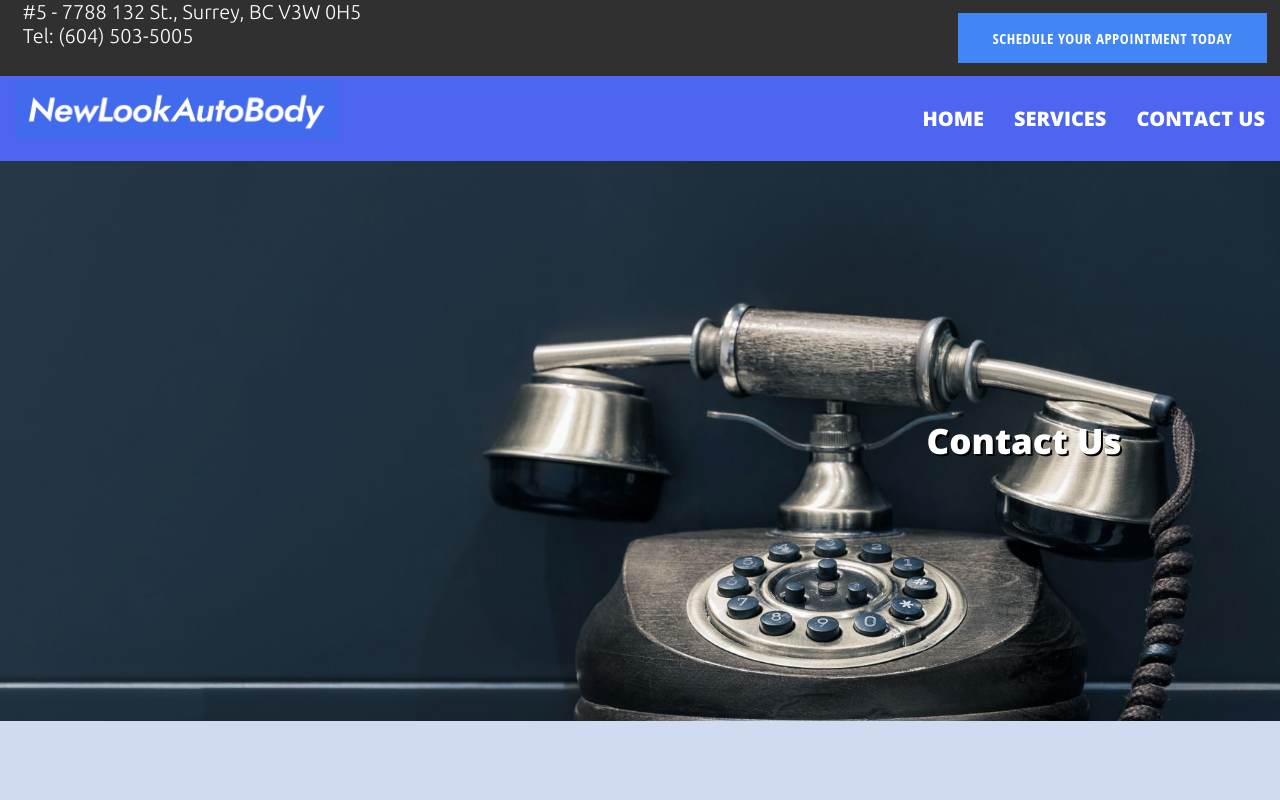
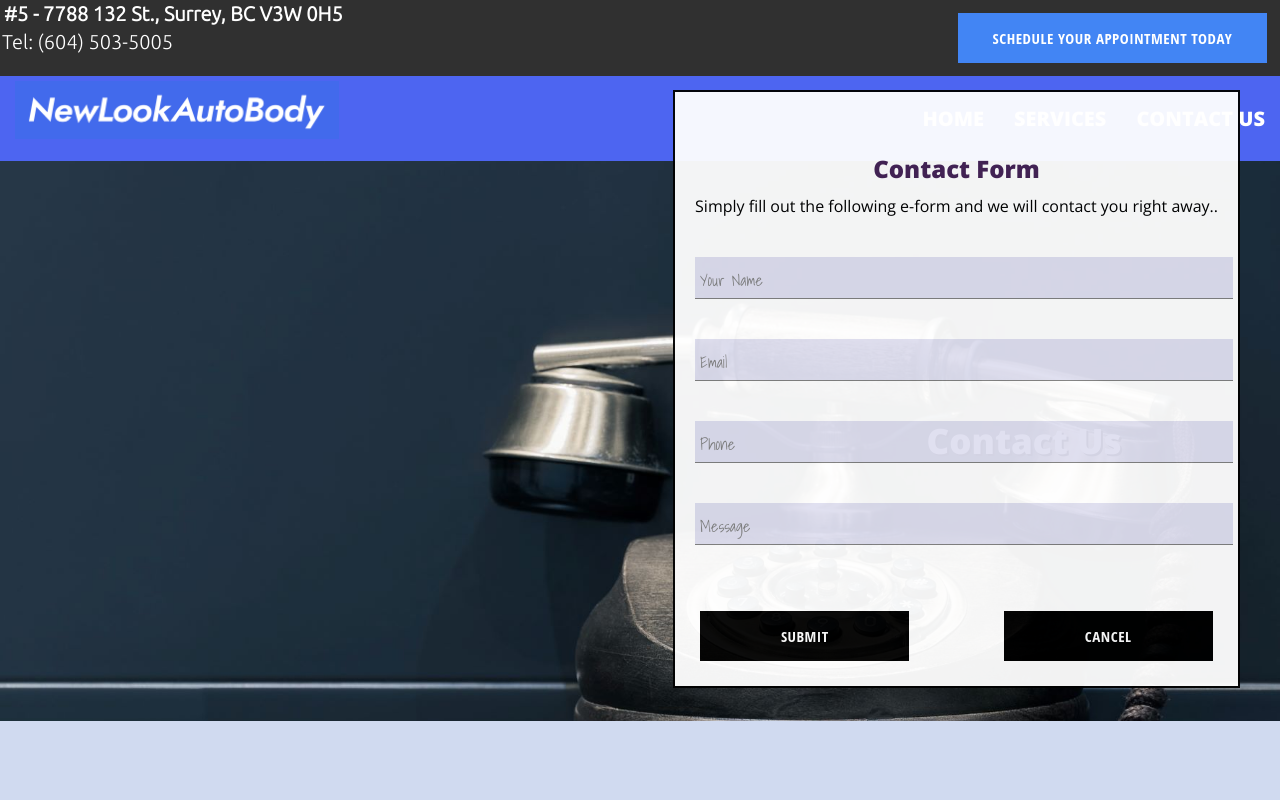
Before and after one commit to yongjohnlee80/newlook-autobody, a React (Create React App) app: page /contact in a window 1280 px wide. Both pictures are taken after a click on the button "SCHEDULE YOUR APPOINTMENT TODAY". Shown: the top 800 px of the page. Built offline with nearby package versions, Linux system fonts and the light colour scheme.

Commit message:
optimization completed and links are implemented

```diff
--- a/src/components/contact-form/contact-form.component.jsx
+++ b/src/components/contact-form/contact-form.component.jsx
@@ -1,7 +1,7 @@
-import { useState } from "react";
+import { useState, useContext } from "react";
+import { DropdownMenuContext } from "../../contexts/dropdown-menu.context";
 
 import { FormInput } from "../form-input/form-input.component";
-
 
 import "./contact-form.styles.scss";
 import { BaseButton } from "../button/button.styles";
@@ -13,9 +13,12 @@ const defaultFormFields = {
     message: "",
 };
 
-export const ContactForm = () => {
+export const ContactForm = ({ hasCancelButton = false }) => {
+    const { setIsDropdownMenuOpen } = useContext(DropdownMenuContext);
     const [formFields, setFormFields] = useState(defaultFormFields);
     const { displayName, email, phone, message } = formFields;
+
+    const cancelDropdownMenuHandler = () => setIsDropdownMenuOpen(false);
 
     const resetFormFields = () => {
         setFormFields(defaultFormFields);
@@ -24,7 +27,6 @@ export const ContactForm = () => {
     const handleSubmit = async (event) => {
         event.preventDefault();
         resetFormFields();
-
     };
 
     const handleChange = (event) => {
@@ -36,8 +38,8 @@ export const ContactForm = () => {
         <div className="contact-container">
             <h2>Contact Form</h2>
             <span>
-                If you prefer to communicate online, simply fill out the e-form
-                below:
+                Simply fill out the following e-form and we will contact you
+                right away..
             </span>
             <form onSubmit={handleSubmit}>
                 <FormInput
@@ -75,7 +77,14 @@ export const ContactForm = () => {
                     name="message"
                     value={message}
                 />
-                <BaseButton>Submit</BaseButton>
+                <div className="button-container">
+                    <BaseButton>Submit</BaseButton>
+                    {hasCancelButton && (
+                        <BaseButton onClick={cancelDropdownMenuHandler}>
+                            Cancel
+                        </BaseButton>
+                    )}
+                </div>
             </form>
         </div>
     );
--- a/src/components/contact-form/contact-form.styles.scss
+++ b/src/components/contact-form/contact-form.styles.scss
@@ -9,4 +9,14 @@
         text-align: center;
         color: #442255;
     }
+    .button-container {
+        width: 100%;
+        display: flex;
+        flex-wrap: wrap;
+        flex: 1 auto;
+
+        justify-content: space-between;
+
+        padding-top: 5%;
+    }
 }
--- /dev/null
+++ b/src/components/dropdown-menu/dropdown-menu.component.jsx
@@ -0,0 +1,11 @@
+
+import { ContactForm } from "../contact-form/contact-form.component";
+import "./dropdown-menu.styles.scss";
+
+export const DropdownMenu = () => {
+    return (
+        <div className="cart-dropdown-container">
+            <ContactForm hasCancelButton={true}/>
+        </div>
+    );
+};
--- /dev/null
+++ b/src/components/dropdown-menu/dropdown-menu.styles.scss
@@ -0,0 +1,32 @@
+.cart-dropdown-container {
+    position: absolute;
+    min-width: 40%;
+    max-width: 90%;
+    height: auto;
+    display: flex;
+    flex-direction: column;
+    padding: 20px;
+    border: 2px solid black;
+    background-color: white;
+    top: 90px;
+    right: 40px;
+    z-index: 5;
+    opacity: 0.95;
+
+    .empty-message {
+      font-size: 18px;
+      margin: 50px auto;
+    }
+
+    .cart-items {
+      height: 240px;
+      display: flex;
+      flex-direction: column;
+      overflow: auto;
+    }
+
+    button {
+      margin-top: auto;
+      width: 40%;
+    }
+  }
--- a/src/components/header/header.component.jsx
+++ b/src/components/header/header.component.jsx
@@ -1,18 +1,38 @@
+import { useContext } from "react";
+import { DropdownMenuContext } from "../../contexts/dropdown-menu.context";
+
 import { BlueButton } from "../button/button.styles";
+import { DropdownMenu } from "../dropdown-menu/dropdown-menu.component";
 // import { Button } from "../button/button.component";
-import { HeaderContainer, AnnouncementContainer } from "./header.styles";
+import {
+    HeaderContainer,
+    AnnouncementContainer,
+    HeaderLink,
+} from "./header.styles";
 
 const Header = () => {
+    const { isDropdownMenuOpen, setIsDropdownMenuOpen } =
+        useContext(DropdownMenuContext);
+
+    const openDropdownMenuHandler = () =>
+        setIsDropdownMenuOpen(!isDropdownMenuOpen);
     return (
         <>
             <HeaderContainer>
                 <AnnouncementContainer>
-                    #5 - 7788 132 St., Surrey, BC V3W 0H5<br />
-                    Tel: (604) 503-5005
+                    <HeaderLink href="https://maps.google.com/?q=NewLookAutobodyLtd.+7788+132st+surrey+bc+v3w0h5">
+                        <HeaderLink href="https://maps.google.com/?q=NewLookAutobodyLtd.+7788+132st+surrey+bc+v3w0h5">
+                            #5 - 7788 132 St., Surrey, BC V3W 0H5
+                        </HeaderLink>
+                    </HeaderLink>
+                    <HeaderLink href="tel:+1604503-5005">
+                        Tel: (604) 503-5005
+                    </HeaderLink>
                 </AnnouncementContainer>
-                <BlueButton type="button">
+                <BlueButton onClick={openDropdownMenuHandler} type="button">
                     Schedule Your Appointment Today
                 </BlueButton>
+                {isDropdownMenuOpen && <DropdownMenu />}
             </HeaderContainer>
         </>
     );
--- a/src/components/header/header.styles.jsx
+++ b/src/components/header/header.styles.jsx
@@ -8,17 +8,28 @@ export const HeaderContainer = styled.div`
     flex: 1 auto;
     justify-content: space-between;
     background-color: #303030;
-
 `;
 
 export const AnnouncementContainer = styled.div`
     min-width: 30%;
     height: 100%;
     display: flex;
-    align-items: center;
+    flex-direction: column;
+    flex-wrap: wrap;
+
     justify-content: center;
     color: white;
     font-size: 20px;
-    font-family: 'Ubuntu', sans-serif;
+    font-family: "Ubuntu", sans-serif;
     font-weihgt: light;
 `;
+
+export const HeaderLink = styled.a`
+    padding: 2px;
+    text-decoration: none;
+    color: white;
+
+    &:hover {
+        font-weight: bold;
+    }
+`;
--- /dev/null
+++ b/src/contexts/dropdown-menu.context.jsx
@@ -0,0 +1,18 @@
+import { createContext, useState } from "react";
+
+export const DropdownMenuContext = createContext({
+    isDropdownMenuOpen: false,
+});
+
+export const DropdownMenuProvider = ({children}) => {
+    const [isDropdownMenuOpen, setIsDropdownMenuOpen] = useState(false);
+
+    const value = {
+        isDropdownMenuOpen,
+        setIsDropdownMenuOpen,
+    };
+
+    return (
+        <DropdownMenuContext.Provider  value={value}>{children}</DropdownMenuContext.Provider>
+    );
+};
--- a/src/index.js
+++ b/src/index.js
@@ -7,13 +7,16 @@ import reportWebVitals from "./reportWebVitals";
 // Custom Code...
 
 import { BrowserRouter } from "react-router-dom";
+import { DropdownMenuProvider } from "./contexts/dropdown-menu.context";
 
 const root = ReactDOM.createRoot(document.getElementById("root"));
 root.render(
     <React.StrictMode>
         {/* <BrowserRouter basename={process.env.PUBLIC_URL}> */}
         <BrowserRouter>
-            <App />
+            <DropdownMenuProvider>
+                <App />
+            </DropdownMenuProvider>
         </BrowserRouter>
     </React.StrictMode>
 );
--- a/src/routes/home/home.route.jsx
+++ b/src/routes/home/home.route.jsx
@@ -1,3 +1,5 @@
+import { useNavigate } from "react-router-dom";
+
 import ShopFrontImg from "../../assets/shopfront.png";
 import RanchImg from "../../assets/contact.jpg";
 import LinkImg from "../../assets/links.jpg";
@@ -19,6 +21,17 @@ import {
 import { BlueButton } from "../../components/button/button.styles";
 
 const Home = () => {
+
+    const navigate = useNavigate();
+
+    const goToServicesHandler = () => {
+        navigate("/service");
+    };
+
+    const goToContactUsHandler = () => {
+        navigate("/contact");
+    };
+
     return (
         <>
             <ImageBannerContainer>
@@ -31,7 +44,7 @@ const Home = () => {
                         We perform highest quality auto body <br />
                         repair and paint jobs.
                     </BannerMessage>
-                    <BannerButton>Learn More</BannerButton>
+                    <BannerButton onClick={goToServicesHandler}>Learn More</BannerButton>
                 </BannerColumn>
             </ImageBannerContainer>
             <ContentContainer>
@@ -58,7 +71,7 @@ const Home = () => {
                 <ContentHeader style={{ color: "#242424" }}>
                     Come See Us Today!!
                 </ContentHeader>
-                <BlueButton>Book Appointment Today!</BlueButton>
+                <BlueButton  onClick={goToContactUsHandler}>Book Appointment Today!</BlueButton>
                 <ContentHeader></ContentHeader>
             </ContentContainer>
         </>
```
Also changed, not shown: src/components/directory-item/directory-item.component.jsx (deleted, +0 -16 lines), src/components/directory-item/directory-item.styles.jsx (deleted, +0 -69 lines).
